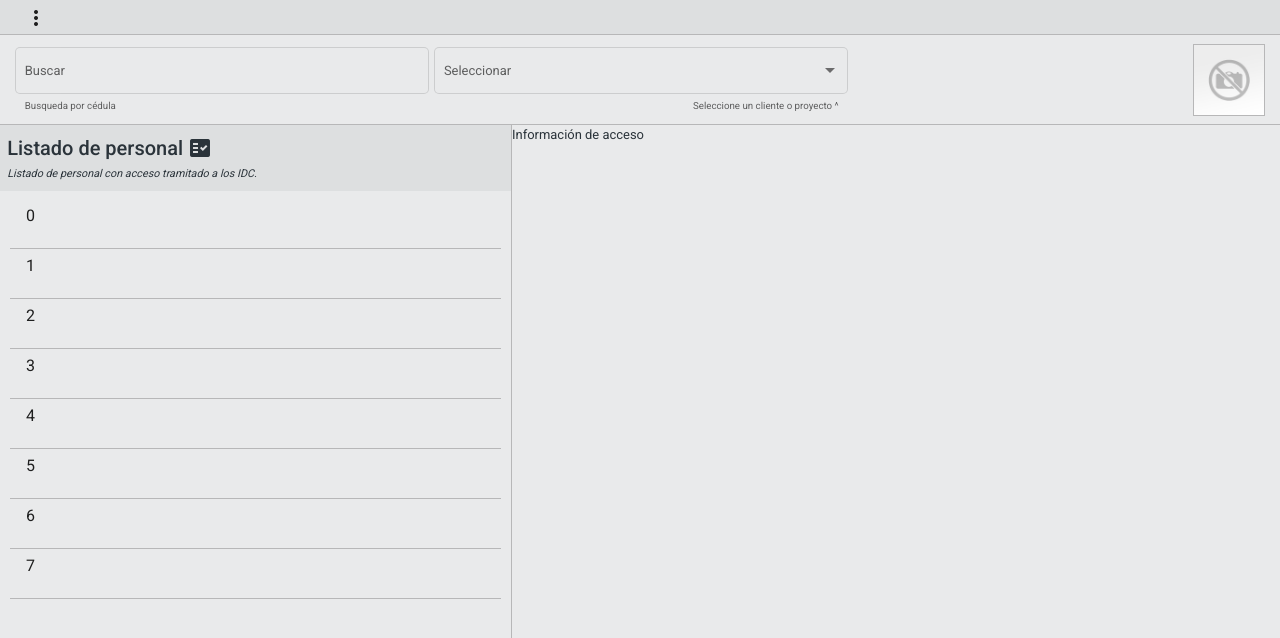
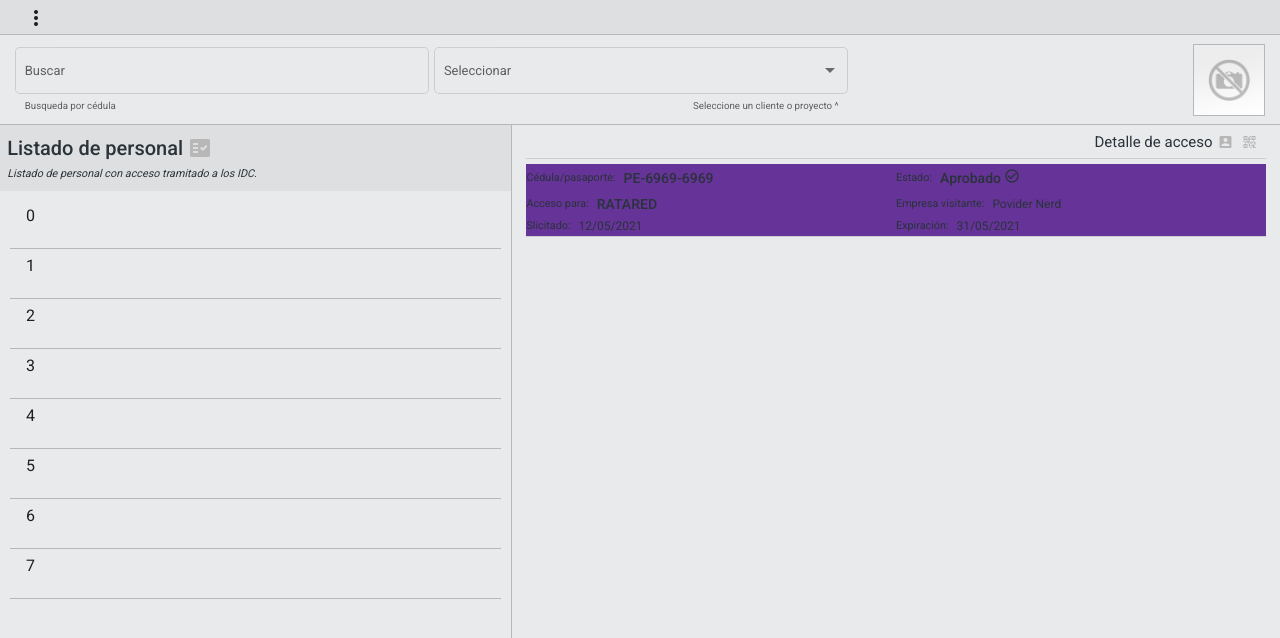
Before and after one commit to AbdielP/qrcodeproject, an Angular app: page /acceso in a window 1280 px wide. Shown: the top 638 px of the page. Built offline with nearby package versions, Linux system fonts and the light colour scheme.

Commit message:
trying to implement styles for details

```diff
--- a/src/app/pages/qrgenerator/qraccess/qraccess.component.html
+++ b/src/app/pages/qrgenerator/qraccess/qraccess.component.html
@@ -9,6 +9,8 @@
         <div class="list-container">
             <app-userlist></app-userlist>
         </div>
-        <div class="info-container">Información de acceso</div>
+        <div class="info-container">
+            <app-userdetails></app-userdetails>
+        </div>
     </div>
 </div>
--- a/src/app/pages/qrgenerator/qraccess/userdetails/userdetails.component.css
+++ b/src/app/pages/qrgenerator/qraccess/userdetails/userdetails.component.css
@@ -0,0 +1,55 @@
+@import '../../../../../styles.css';
+
+.container {
+    display: flex;
+    flex-direction: column;
+    align-items: flex-end;
+    height: 100%;
+    padding: 0 1rem;
+    /* background-color: rebeccapurple; */
+}
+
+.title-container {
+    margin-top: 5px;
+    display: flex;
+    /* background-color: rebeccapurple; */
+}.title-container p {
+    margin: 0;
+    margin-right: 5px;
+}.title-container mat-icon {
+    margin-top: 4px;
+    font-size: 16px;
+    color: var(--border-primary-color)
+}
+
+.user-info-container {
+    width: 100%;
+    margin-top: 5px;
+    /* background-color: saddlebrown; */
+}.container-row {
+    width: 100%;
+    display: flex;
+    align-items: center;
+    justify-content: space-between;
+    background-color: rebeccapurple;
+}
+.info-row {
+    display: flex;
+    width: 100%;
+    align-items: center;
+    padding: 0;
+    margin: 0;
+}.info-row p {
+    margin: 0;
+    display: flex;
+}.info-row small {
+    margin-right: 8px;
+}.info-row mat-icon {
+    font-size: 16px;
+    margin-top: 4px;
+    margin-left: 3px;
+}
+
+mat-divider {
+    width: 100%;
+}
--- a/src/app/pages/qrgenerator/qraccess/userdetails/userdetails.component.html
+++ b/src/app/pages/qrgenerator/qraccess/userdetails/userdetails.component.html
@@ -1 +1,46 @@
-<p>userdetails works!</p>
+<div class="container">
+    <div class="title-container">
+        <p class="mat-subheading-1">Detalle de acceso</p>
+        <mat-icon aria-hidden="false" aria-label="Example home icon">account_box</mat-icon>
+        <mat-icon aria-hidden="false" aria-label="Example home icon">qr_code_2</mat-icon>
+    </div>
+    <mat-divider></mat-divider>
+    <div class="user-info-container">
+        <div class="container-row">
+            <div class="info-row">
+                <small>Cédula/pasaporte:</small>
+                <p class="mat-body-2">PE-6969-6969</p>
+            </div>
+            <div class="info-row">
+                <small>Estado:</small>
+                <p class="mat-body-2">Aprobado</p>
+                <mat-icon aria-hidden="false" aria-label="Example home icon">check_circle_outline</mat-icon>
+            </div>
+        </div>
+        <div class="container-row">
+            <div class="info-row">
+                <small>Acceso para:</small>
+                <p class="mat-body-2">RATARED</p>
+            </div>
+            <div class="info-row">
+                <small>Empresa visitante:</small>
+                <p class="mat-caption">Povider Nerd</p>
+            </div>
+        </div>
+
+        <div class="container-row">
+            <div class="info-row">
+                <small>Slicitado:</small>
+                <p class="mat-caption">12/05/2021</p>
+            </div>
+            <div class="info-row">
+                <small>Expiración:</small>
+                <p class="mat-caption">31/05/2021</p>
+            </div>
+        </div>
+
+        <mat-divider></mat-divider>
+
+
+    </div>
+</div>
--- a/src/app/pages/qrgenerator/qraccess/userlist/userlist.component.css
+++ b/src/app/pages/qrgenerator/qraccess/userlist/userlist.component.css
@@ -19,6 +19,7 @@
     align-items: center;
 }mat-icon {
     margin-left: 5px;
+    color: var(--border-primary-color)
 }
 
 mat-list-item {
```
